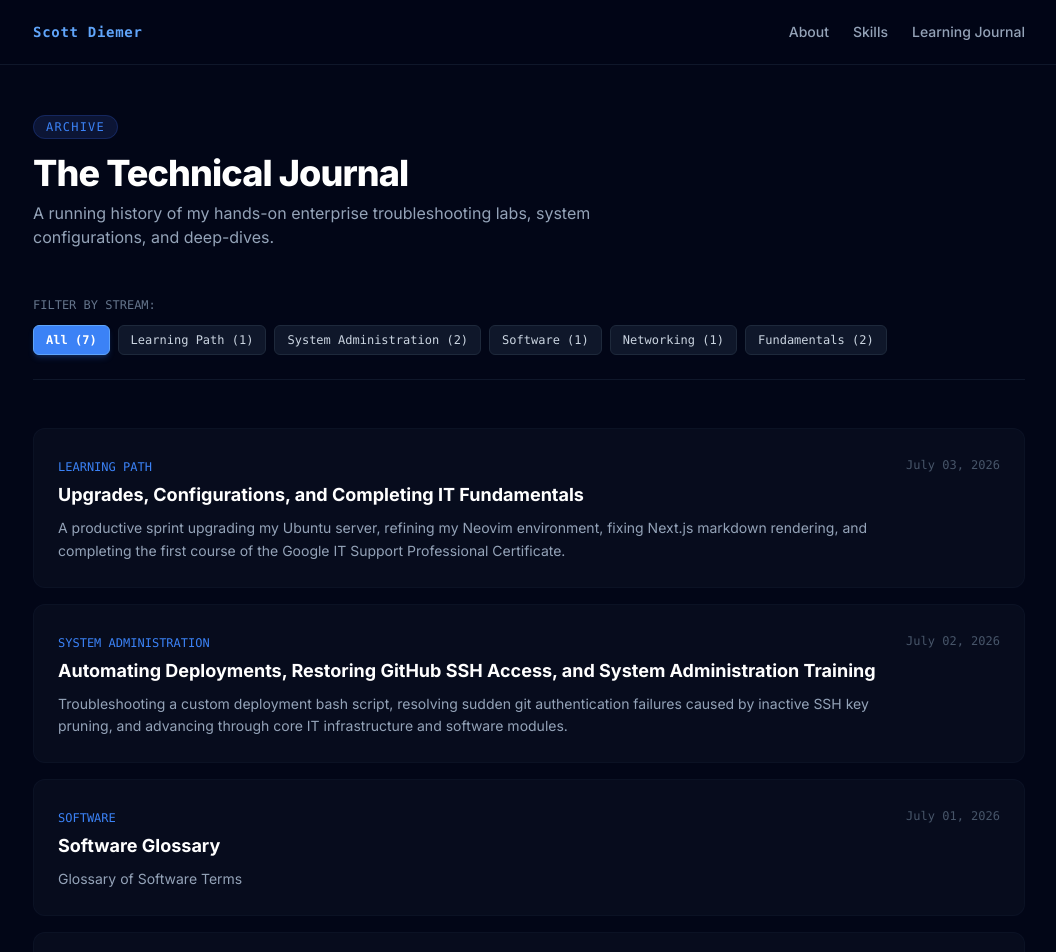
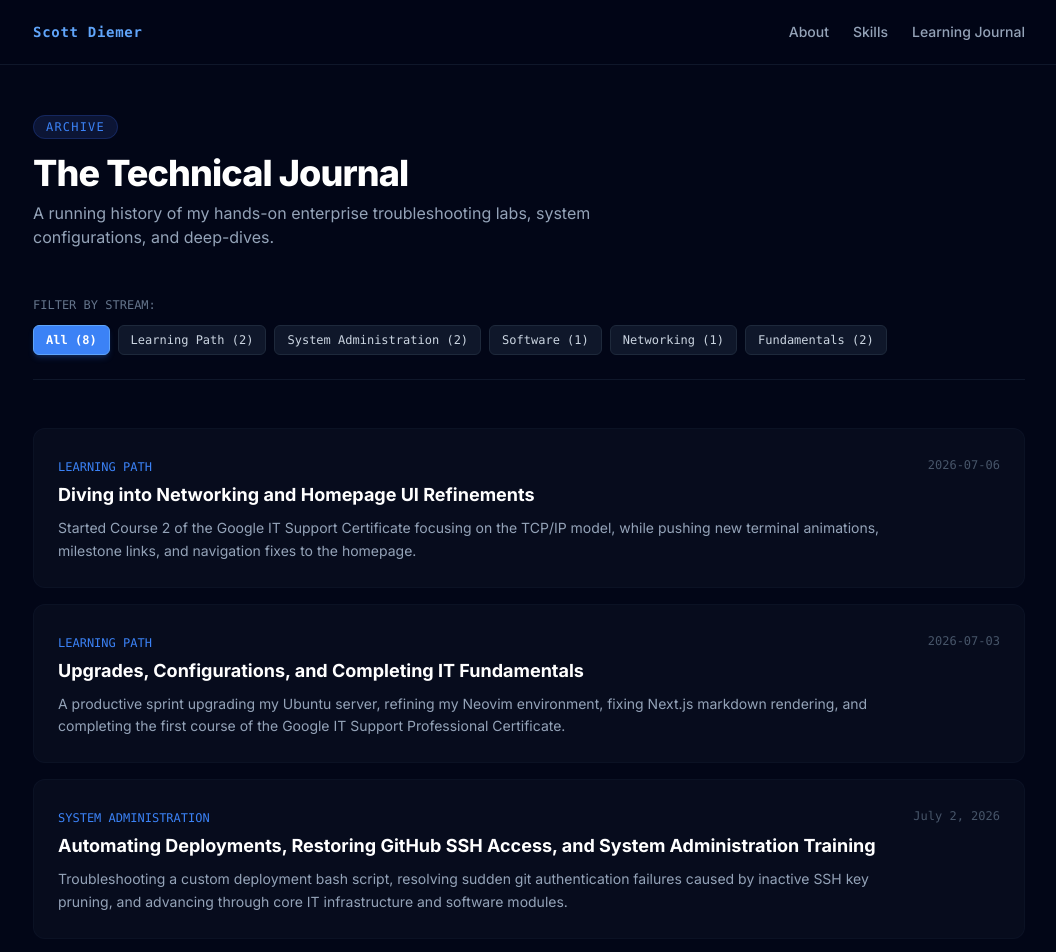
Before and after one commit to scottdiemer/my-it-portfolio, a Next.js app: page /journal in a window 1280 px wide. Shown: the top 952 px of the page, without its empty margins (111-1167 px from the left). Built offline with nearby package versions, Linux system fonts and the light colour scheme.

Commit message:
refactor(journal): remove journal.json and fetch posts directly from markdown files; add networking post

```diff
--- a/_journal/journal.json
+++ /dev/null
@@ -1,51 +0,0 @@
-[
-    {
-  "slug": "2026-07-03-upgrades-configurations-and-completing-it-fundamentals",
-  "title": "Upgrades, Configurations, and Completing IT Fundamentals",
-  "date": "July 03, 2026",
-  "category": "Learning Path",
-  "summary": "A productive sprint upgrading my Ubuntu server, refining my Neovim environment, fixing Next.js markdown rendering, and completing the first course of the Google IT Support Professional Certificate."
-},
-{
-    "slug": "2026-07-02-deployment-automation-and-ssh-restoration",
-    "title": "Automating Deployments, Restoring GitHub SSH Access, and System Administration Training",
-    "date": "July 02, 2026",
-    "category": "System Administration",
-    "summary": "Troubleshooting a custom deployment bash script, resolving sudden git authentication failures caused by inactive SSH key pruning, and advancing through core IT infrastructure and software modules."
-  },
-{
-    "slug": "2026-07-01-software-glossary",
-    "title": "Software Glossary",
-    "date": "July 01, 2026",
-    "category": "Software",
-    "summary": "Glossary of Software Terms"
-  },
-{
-    "slug": "2026-06-30-networking-glossary",
-    "title": "Networking Glossary",
-    "date": "June 30, 2026",
-    "category": "Networking",
-    "summary": "Glossary of Networking Terms"
-  },
-{
-  "slug": "2026-06-29-technical-review-and-completing-os-fundamentals",
-"title": "Technical Review & Completing OS Fundamentals",
-"date": "June 29, 2026",
-"category": "Fundamentals",
-"summary": "Completed the OS Fundamentals module, passing an interactive architectural review on kernel mechanics and provisioning live Windows and Linux virtual machines via Qwiklabs."
-},
-{
-  "slug": "2026-06-26-building-and-deploying-decoupled-nextjs-portfolio",
-  "title": "Building and Deploying a Decoupled Next.js Technical Portfolio via Nginx and SSH",
-  "date": "June 26, 2026",
-  "category": "System Administration",
-  "summary": "An end-to-end breakdown of engineering a Markdown-driven portfolio, optimizing state-managed client routing, isolating content via JSON, and resolving enterprise web-server directory traversal constraints."
-},
-  {
-    "slug": "2026-06-25-fundamentals-glossary",
-    "title": "Fundamentals Glossary",
-    "date": "June 25, 2026",
-    "category": "Fundamentals",
-    "summary": "Glossary of Common Terms"
-  }
-]
--- /dev/null
+++ b/src/app/journal/JournalArchiveClient.tsx
@@ -0,0 +1,87 @@
+'use client';
+
+import { useState } from 'react';
+
+interface Post {
+  slug: string;
+  title: string;
+  date: string;
+  category: string;
+  summary: string;
+}
+
+export default function JournalArchiveClient({ initialPosts }: { initialPosts: Post[] }) {
+  const [selectedCategory, setSelectedCategory] = useState<string>('All');
+
+  // Extract categories dynamically right out of your real markdown data
+  const categories = ['All', ...Array.from(new Set(initialPosts.map(post => post.category)))];
+
+  const filteredPosts = selectedCategory === 'All'
+    ? initialPosts
+    : initialPosts.filter(post => post.category === selectedCategory);
+
+  return (
+    <div className="max-w-5xl mx-auto px-4 py-12 space-y-12">
+      <div>
+        <span className="text-xs font-mono tracking-widest uppercase text-blue-500 bg-blue-950/50 px-3 py-1 rounded-full border border-blue-900/50">
+          Archive
+        </span>
+        <h1 className="text-4xl font-extrabold text-white mt-4 tracking-tight">
+          The Technical Journal
+        </h1>
+        <p className="mt-2 text-slate-400 max-w-2xl">
+          A running history of my hands-on enterprise troubleshooting labs, system configurations, and deep-dives.
+        </p>
+      </div>
+
+      {/* Interactive Filter Controls */}
+      <div className="border-b border-slate-900 pb-6">
+        <span className="text-xs font-mono text-slate-500 uppercase block mb-3">Filter by Stream:</span>
+        <div className="flex flex-wrap gap-2">
+          {categories.map((cat) => {
+            const count = cat === 'All' ? initialPosts.length : initialPosts.filter(p => p.category === cat).length;
+            const isActive = selectedCategory === cat;
+
+            return (
+              <button
+                key={cat}
+                onClick={() => setSelectedCategory(cat)}
+                className={`text-xs font-mono px-3 py-1.5 rounded-md border transition-all cursor-pointer ${
+                  isActive
+                    ? 'bg-blue-500 text-white border-blue-400 font-bold shadow-md shadow-blue-500/20'
+                    : 'bg-slate-900 text-slate-300 border-slate-800 hover:border-slate-700 hover:text-white'
+                }`}
+              >
+                {cat} ({count})
+              </button>
+            );
+          })}
+        </div>
+      </div>
+
+      {/* Filtered Archives Feed */}
+      <div className="space-y-4">
+        {filteredPosts.map((post) => (
+          <a
+            key={post.slug}
+            href={`/journal/${post.slug}`}
+            className="block bg-slate-900/40 border border-slate-900/60 hover:border-slate-800 rounded-xl p-6 transition-all group"
+          >
+            <div className="flex flex-col md:flex-row md:justify-between md:items-start gap-2">
+              <div>
+                <span className="text-xs font-mono text-blue-500 uppercase">{post.category}</span>
+                <h3 className="text-lg font-bold text-white mt-1 group-hover:text-blue-400 transition-colors">
+                  {post.title}
+                </h3>
+                <p className="text-slate-400 text-sm mt-2 leading-relaxed">
+                  {post.summary}
+                </p>
+              </div>
+              <span className="text-xs font-mono text-slate-600 whitespace-nowrap md:mt-1">{post.date}</span>
+            </div>
+          </a>
+        ))}
+      </div>
+    </div>
+  );
+}
--- a/src/app/journal/page.tsx
+++ b/src/app/journal/page.tsx
@@ -1,80 +1,12 @@
-'use client';
+import { getJournalPosts } from '@/lib/markdown';
+import JournalArchiveClient from './JournalArchiveClient';
 
-import { useState } from 'react';
-import journalData from '../../../_journal/journal.json';
+export default async function JournalPage() {
+  // Fetch data directly from your src/_journal directory markdown files
+  const posts = await getJournalPosts();
 
-export default function JournalArchivePage() {
-  const [selectedCategory, setSelectedCategory] = useState<string>('All');
+  // Sort posts by date descending so the newest post is on top
+  const sortedPosts = posts.sort((a, b) => new Date(b.date).getTime() - new Date(a.date).getTime());
 
-  // Extract categories dynamically right out of the JSON file
-  const categories = ['All', ...Array.from(new Set(journalData.map(post => post.category)))];
-
-  const filteredPosts = selectedCategory === 'All'
-    ? journalData
-    : journalData.filter(post => post.category === selectedCategory);
-
-  return (
-    <div className="max-w-5xl mx-auto px-4 py-12 space-y-12">
-      <div>
-        <span className="text-xs font-mono tracking-widest uppercase text-blue-500 bg-blue-950/50 px-3 py-1 rounded-full border border-blue-900/50">
-          Archive
-        </span>
-        <h1 className="text-4xl font-extrabold text-white mt-4 tracking-tight">
-          The Technical Journal
-        </h1>
-        <p className="mt-2 text-slate-400 max-w-2xl">
-          A running history of my hands-on enterprise troubleshooting labs, system configurations, and deep-dives.
-        </p>
-      </div>
-
-      {/* Interactive Filter Controls */}
-      <div className="border-b border-slate-900 pb-6">
-        <span className="text-xs font-mono text-slate-500 uppercase block mb-3">Filter by Stream:</span>
-        <div className="flex flex-wrap gap-2">
-          {categories.map((cat) => {
-            const count = cat === 'All' ? journalData.length : journalData.filter(p => p.category === cat).length;
-            const isActive = selectedCategory === cat;
-
-            return (
-              <button
-                key={cat}
-                onClick={() => setSelectedCategory(cat)}
-                className={`text-xs font-mono px-3 py-1.5 rounded-md border transition-all cursor-pointer ${
-                  isActive
-                    ? 'bg-blue-500 text-white border-blue-400 font-bold shadow-md shadow-blue-500/20'
-                    : 'bg-slate-900 text-slate-300 border-slate-800 hover:border-slate-700 hover:text-white'
-                }`}
-              >
-                {cat} ({count})
-              </button>
-            );
-          })}
-        </div>
-      </div>
-
-      {/* Filtered Archives Feed */}
-      <div className="space-y-4">
-        {filteredPosts.map((post) => (
-          <a
-            key={post.slug}
-            href={`/journal/${post.slug}`}
-            className="block bg-slate-900/40 border border-slate-900/60 hover:border-slate-800 rounded-xl p-6 transition-all group"
-          >
-            <div className="flex flex-col md:flex-row md:justify-between md:items-start gap-2">
-              <div>
-                <span className="text-xs font-mono text-blue-500 uppercase">{post.category}</span>
-                <h3 className="text-lg font-bold text-white mt-1 group-hover:text-blue-400 transition-colors">
-                  {post.title}
-                </h3>
-                <p className="text-slate-400 text-sm mt-2 leading-relaxed">
-                  {post.summary}
-                </p>
-              </div>
-              <span className="text-xs font-mono text-slate-600 whitespace-nowrap md:mt-1">{post.date}</span>
-            </div>
-          </a>
-        ))}
-      </div>
-    </div>
-  );
+  return <JournalArchiveClient initialPosts={sortedPosts} />;
 }
```
Also changed, not shown: _journal/2026-07-06-diving-into-networking-and-portfolio-ui-refinements.md (renamed from _journal/diving-into-networking-and-portfolio-ui-refinements.md).
